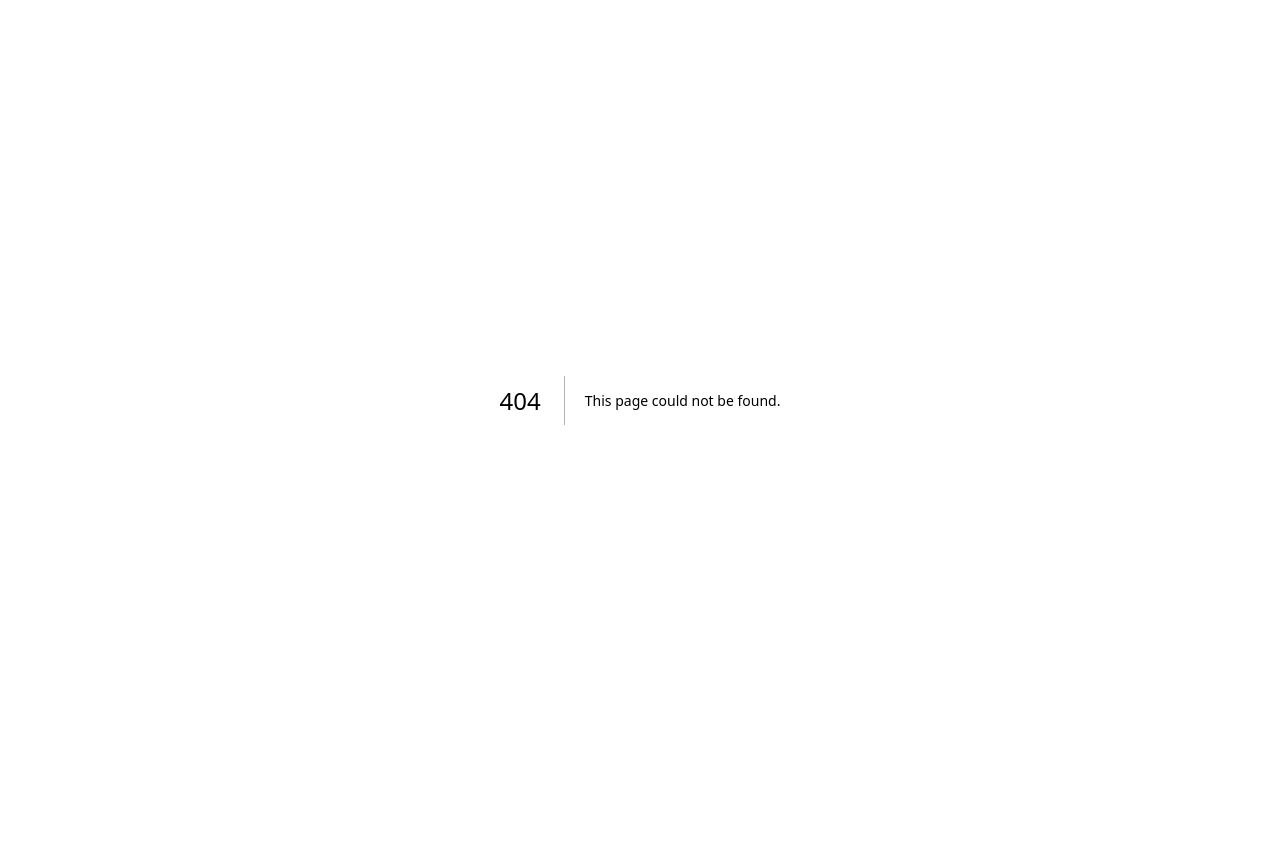
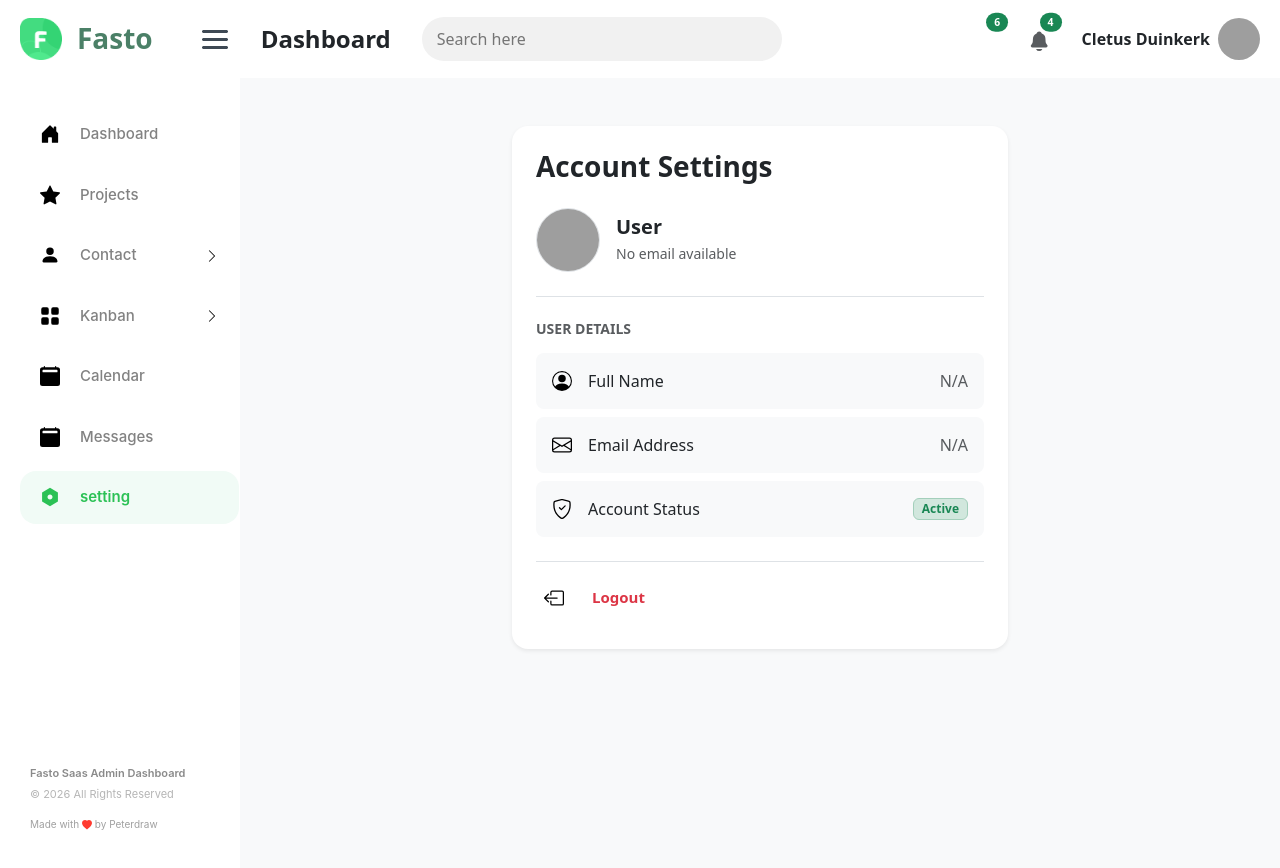
Before and after one commit to SumitYadav97/Fasto_Dashboard, a Next.js app: page /setting in a window 1280 px wide. Before the commit this address had no page. Shown: the top 868 px of the page. Before the commit the page ends 800 px from the top, so only its background shows below. Built offline with nearby package versions, Linux system fonts and the light colour scheme; grey boxes are pictures that could not be loaded.

Commit message:
display data in  setting page. user name ,email, status, and add logout button .

```diff
--- a/app/(dashboard)/Sidebar/page.js
+++ b/app/(dashboard)/Sidebar/page.js
@@ -1,25 +1,38 @@
 "use client";
 import React from 'react';
 import Link from 'next/link';
-import { usePathname, useRouter } from 'next/navigation'; // Added useRouter
-import { HouseDoorFill, StarFill, PersonFill, GridFill, Calendar2Fill, GearFill, ChevronRight, BoxArrowLeft, Heart } from "react-bootstrap-icons";
+import { usePathname, useRouter } from 'next/navigation';
+import {
+  HouseDoorFill,
+  StarFill,
+  PersonFill,
+  GridFill,
+  Calendar2Fill,
+  GearFill,
+  ChevronRight
+} from "react-bootstrap-icons";
 import { BsFillHeartFill } from 'react-icons/bs';
+import { RiSettingsFill } from 'react-icons/ri';
+
 const Sidebar = ({ isOpen = true }) => {
   const pathname = usePathname();
   const router = useRouter();
+
   const isActive = (path) => {
     const cleanPathname = pathname?.replace(/\/$/, "") || "";
     const cleanTarget = path?.replace(/\/$/, "") || "";
     return cleanPathname === cleanTarget;
   };
+
   const handleLogout = (e) => {
     e.preventDefault();
     localStorage.removeItem("login");
-
+    localStorage.removeItem("user");
     router.push("/");
   };
 
   if (!isOpen) return null;
+
   return (
     <div className="sidebar-container d-flex flex-column justify-content-between">
       <div className="sidebar-links-wrapper">
@@ -32,6 +45,7 @@ const Sidebar = ({ isOpen = true }) => {
           </span>
           <span className="link-text">Dashboard</span>
         </Link>
+
         {/* Projects */}
         <Link
           href="/projects"
@@ -42,6 +56,7 @@ const Sidebar = ({ isOpen = true }) => {
           </span>
           <span className="link-text">Projects</span>
         </Link>
+
         {/* Contact */}
         <Link
           href="/contacts"
@@ -55,6 +70,7 @@ const Sidebar = ({ isOpen = true }) => {
           </span>
           <span className="arrow-indicator"><ChevronRight size={14} /></span>
         </Link>
+
         {/* Kanban */}
         <Link
           href="/kanban"
@@ -68,6 +84,7 @@ const Sidebar = ({ isOpen = true }) => {
           </span>
           <span className="arrow-indicator"><ChevronRight size={14} /></span>
         </Link>
+
         {/* Calendar */}
         <Link
           href="/calendar"
@@ -78,7 +95,8 @@ const Sidebar = ({ isOpen = true }) => {
           </span>
           <span className="link-text">Calendar</span>
         </Link>
-         {/* messages */}
+
+        {/* Messages */}
         <Link
           href="/messages"
           className={`sidebar-link ${isActive('/messages') ? 'active' : ''}`}
@@ -86,32 +104,21 @@ const Sidebar = ({ isOpen = true }) => {
           <span className="icon-wrapper">
             <Calendar2Fill size={20} />
           </span>
-          <span className="link-text">messages</span>
+          <span className="link-text">Messages</span>
         </Link>
-        {/* Settings */}
+
+        {/* setting */}
         <Link
-          href="/settings"
-          className={`sidebar-link ${isActive('/settings') ? 'active' : ''}`}
+          href="/setting"
+          className={`sidebar-link ${isActive('/setting') ? 'active' : ''}`}
         >
           <span className="icon-wrapper">
-            <GearFill size={20} />
+            <RiSettingsFill size={20} />
           </span>
-          <span className="link-text">Settings</span>
+          <span className="link-text">setting</span>
         </Link>
+      </div>
 
-        {/* Logout Link Option */}
-        <a
-          href="#"
-          onClick={handleLogout}
-          className="sidebar-link logout-link mt-2"
-          style={{ cursor: 'pointer' }}
-        >
-          <span className="icon-wrapper text-danger">
-            <BoxArrowLeft size={20} />
-          </span>
-          <span className="link-text text-danger fw-semibold">Logout</span>
-        </a>
-      </div>
       {/* Footer Branding Area */}
       <div className="sidebar-footer">
         <p className="footer-title">Fasto Saas Admin Dashboard</p>
--- a/app/(dashboard)/header/page.js
+++ b/app/(dashboard)/header/page.js
@@ -1,14 +1,34 @@
-import React from 'react';
+"use client";
+import React, { useState, useEffect } from 'react';
 import { Badge, Container } from 'react-bootstrap';
-import { Messenger, Search } from 'react-bootstrap-icons';
+import { Messenger } from 'react-bootstrap-icons';
 import { IoNotifications } from 'react-icons/io5';
 
-const Header = ({ onToggleSidebar, title }) => {
+const Header = ({ onToggleSidebar, title, user: userProp }) => {
+  const [currentUser, setCurrentUser] = useState(userProp || null);
+
+  useEffect(() => {
+    // If user wasn't passed via props, read it from localStorage
+    if (!currentUser) {
+      const storedUserData = localStorage.getItem("user");
+      if (storedUserData) {
+        try {
+          setCurrentUser(JSON.parse(storedUserData));
+        } catch (e) {
+          console.error("Failed to parse user data from localStorage", e);
+        }
+      }
+    }
+  }, [currentUser]);
+
+  const displayName = currentUser?.name || userProp?.name || "Cletus Duinkerk";
+
   const badgeStyle = {
-    backgroundColor: '#43DC80 ',
+    backgroundColor: '#43DC80',
     fontSize: '0.65rem',
     transform: 'translate(40%, -40%)'
   };
+
   return (
     <Container fluid>
       <div className="mt-3 mb-3">
@@ -23,6 +43,7 @@ const Header = ({ onToggleSidebar, title }) => {
           {/* Logo Section */}
           <img src="/fasto.png" alt="Fasto Logo" width="42" height="42" />
           <h3 style={{ color: "#4B8067" }} className="mb-0"><b>Fasto</b></h3>
+
           <img
             src="grid.png"
             alt="toggle menu"
@@ -31,8 +52,9 @@ const Header = ({ onToggleSidebar, title }) => {
             className="ms-4"
           />
           <h4 className="mb-0 ms-2"><b>{title}</b></h4>
+
           {/* Search Box */}
-          <div className=" position-relative">
+          <div className="position-relative ms-3">
             <input
               type="text"
               placeholder="Search here"
@@ -44,11 +66,12 @@ const Header = ({ onToggleSidebar, title }) => {
                 padding: "10px 15px",
                 borderRadius: "50px",
                 outline: "none",
-                marginLeft: "250px",
               }}
             />
           </div>
-          <div className="text-muted position-relative d-inline-block ms-3 " style={{ fontSize: '1.4rem', cursor: 'pointer' }}>
+
+          {/* Right Aligned Section */}
+          <div className="text-muted position-relative d-inline-block ms-auto" style={{ fontSize: '1.4rem', cursor: 'pointer' }}>
             <Messenger />
             <Badge
               pill
@@ -58,6 +81,7 @@ const Header = ({ onToggleSidebar, title }) => {
               6
             </Badge>
           </div>
+
           <div className="text-muted position-relative d-inline-block ms-3" style={{ fontSize: '1.4rem', cursor: 'pointer' }}>
             <IoNotifications />
             <Badge
@@ -68,16 +92,19 @@ const Header = ({ onToggleSidebar, title }) => {
               4
             </Badge>
           </div>
-          <div className="ms-4">
+
+          {/* Dynamic User Profile Info */}
+          <div className="ms-3 d-flex align-items-center gap-2">
+            <div className="text-dark"><b>{displayName}</b></div>
             <img
-              src="https://encrypted-tbn0.gstatic.com/images?q=tbn:ANd9GcSSWHhjLYmF_qh7AF05ua-ciqqYu8qWyvjV8lsSW_3C2g&s=10"
+              src={`https://i.pravatar.cc/100?u=${encodeURIComponent(displayName)}`}
               alt="User profile"
               width="42"
               height="42"
               className="rounded-circle"
+              style={{ objectFit: "cover" }}
             />
           </div>
-          <div className="text-dark"><b>Caryadee</b></div>
 
         </div>
       </div>
--- /dev/null
+++ b/app/(dashboard)/setting/page.js
@@ -0,0 +1,94 @@
+"use client";
+import React, { useState, useEffect } from "react";
+import { useRouter } from "next/navigation";
+import { BoxArrowLeft, PersonCircle, Envelope, ShieldCheck } from "react-bootstrap-icons";
+
+export default function setting() {
+  const [user, setUser] = useState({ name: "", email: "" });
+  const router = useRouter();
+  useEffect(() => {
+    // Load logged-in user details from localStorage
+    const storedUserData = localStorage.getItem("user");
+    if (storedUserData) {
+      try {
+        setUser(JSON.parse(storedUserData));
+      } catch (err) {
+        console.error("Failed to parse user data", err);
+      }
+    }
+  }, []);
+  const handleLogout = (e) => {
+    e.preventDefault();
+    // Clear login state and session data
+    localStorage.removeItem("login");
+    localStorage.removeItem("user");
+    router.push("/auth/login");
+  };
+  return (
+    <div className="container py-5">
+      <div className="row justify-content-center">
+        <div className="col-12 col-md-8 col-lg-6">
+          <div className="card border-0 shadow-sm rounded-4 p-4 bg-white">
+            {/* Header Title */}
+            <h3 className="fw-bold text-dark mb-4">Account Settings</h3>
+            {/* Profile Overview Section */}
+            <div className="d-flex align-items-center gap-3 pb-4 mb-4 border-bottom">
+              <img
+                src={`https://i.pravatar.cc/100?u=${encodeURIComponent(user.name || "User")}`}
+                alt="User Avatar"
+                width="64"
+                height="64"
+                className="rounded-circle border"
+                style={{ objectFit: "cover" }}
+              />
+              <div>
+                <h5 className="fw-bold mb-1 text-dark">{user.name || "User"}</h5>
+                <p className="text-muted small mb-0">{user.email || "No email available"}</p>
+              </div>
+            </div>
+            {/* Detailed User Info List */}
+            <div className="mb-4">
+              <h6 className="text-uppercase text-muted fw-semibold small mb-3">User Details</h6>
+              <div className="d-flex align-items-center justify-content-between p-3 bg-light rounded-3 mb-2">
+                <div className="d-flex align-items-center gap-3">
+                  <PersonCircle size={20} className="text-secondary" />
+                  <span className="fw-medium text-dark">Full Name</span>
+                </div>
+                <span className="text-muted">{user.name || "N/A"}</span>
+              </div>
+              <div className="d-flex align-items-center justify-content-between p-3 bg-light rounded-3 mb-2">
+                <div className="d-flex align-items-center gap-3">
+                  <Envelope size={20} className="text-secondary" />
+                  <span className="fw-medium text-dark">Email Address</span>
+                </div>
+                <span className="text-muted">{user.email || "N/A"}</span>
+              </div>
+              <div className="d-flex align-items-center justify-content-between p-3 bg-light rounded-3">
+                <div className="d-flex align-items-center gap-3">
+                  <ShieldCheck size={20} className="text-secondary" />
+                  <span className="fw-medium text-dark">Account Status</span>
+                </div>
+                <span className="badge bg-success-subtle text-success border border-success-subtle px-2 py-1">Active</span>
+              </div>
+            </div>
+            {/* Logout Link Option */}
+            <div className="pt-2 border-top">
+              <a
+                href="#"
+                onClick={handleLogout}
+                className="sidebar-link logout-link mt-2 d-flex align-items-center gap-2 text-decoration-none p-2 rounded hover-bg"
+                style={{ cursor: "pointer" }}
+              >
+                <span className="icon-wrapper text-danger d-flex align-items-center">
+                  <BoxArrowLeft size={20} />
+                </span>
+                <span className="link-text text-danger fw-semibold">Logout</span>
+              </a>
+            </div>
+
+          </div>
+        </div>
+      </div>
+    </div>
+  );
+}
```
